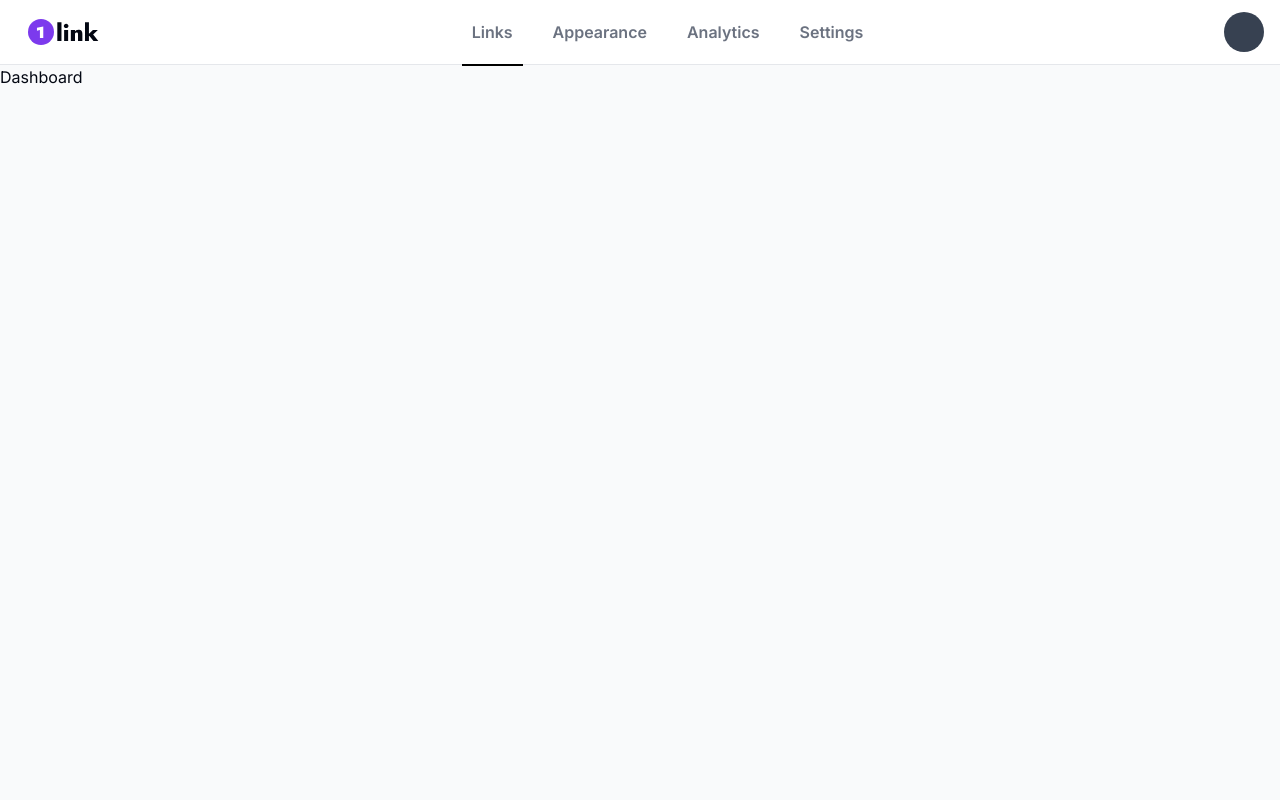
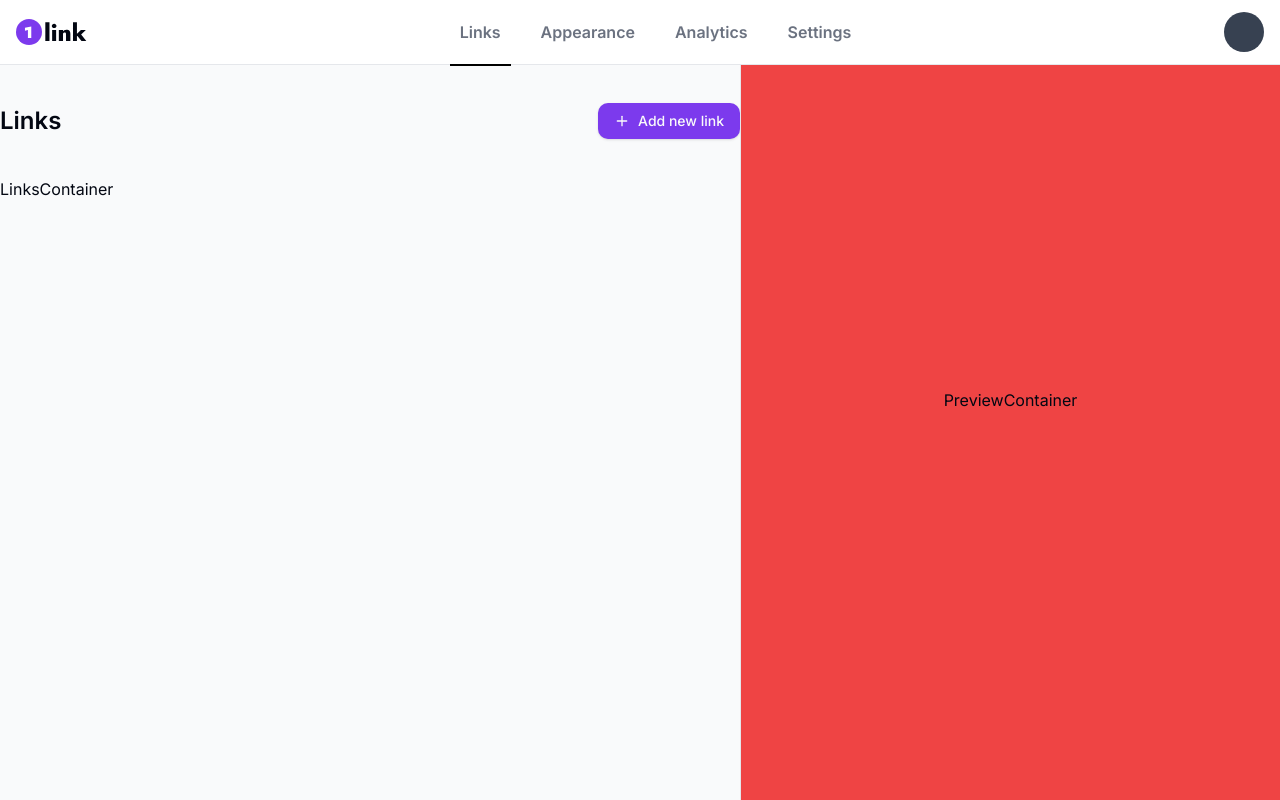
Before and after one commit to shaqeebakhtar/onelink, a Next.js app: page /dashboard in a window 1280 px wide. Built offline with nearby package versions, Linux system fonts and the light colour scheme.

Commit message:
dashboard layout setup

```diff
--- /dev/null
+++ b/app/dashboard/_components/links-container.tsx
@@ -0,0 +1,5 @@
+const LinksContainer = () => {
+  return <div>LinksContainer</div>;
+};
+
+export default LinksContainer;
--- a/app/dashboard/_components/navbar/index.tsx
+++ b/app/dashboard/_components/navbar/index.tsx
@@ -4,10 +4,9 @@ import Navigation from './navigation';
 
 const Navbar = () => {
   return (
-    <div className="sticky left-0 right-0 top-0 z-20 border-b border-gray-200 bg-white px-4">
-      <div className="w-full">
+    <header className="sticky left-0 right-0 top-0 z-20 border-b border-gray-200 bg-white px-4">
       <div className="flex h-16 items-center justify-between">
-          <Link href="/dashboard" className="px-3">
+        <Link href="/dashboard">
           <Icons.logo />
         </Link>
         <Navigation />
@@ -15,8 +14,7 @@ const Navbar = () => {
           <div className="w-10 h-10 bg-gray-700 rounded-full"></div>
         </div>
       </div>
-      </div>
-    </div>
+    </header>
   );
 };
 
--- a/app/dashboard/_components/navbar/navigation.tsx
+++ b/app/dashboard/_components/navbar/navigation.tsx
@@ -5,7 +5,7 @@ const Navigation = () => {
     'm-1 rounded-sm px-3 py-1.5 transition-all duration-75 hover:bg-gray-100 font-semibold text-gray-500 hover:text-black';
 
   return (
-    <div className="flex h-full items-center space-x-2">
+    <nav className="flex h-full items-center space-x-2">
       <Link className="relative" href="/dashboard">
         <div className={navStyle}>Links</div>
         <div className="absolute -bottom-3 w-full px-1.5">
@@ -21,7 +21,7 @@ const Navigation = () => {
       <Link href="/dashboard/settings">
         <div className={navStyle}>Settings</div>
       </Link>
-    </div>
+    </nav>
   );
 };
 
--- /dev/null
+++ b/app/dashboard/_components/preview-container.tsx
@@ -0,0 +1,9 @@
+const PreviewContainer = () => {
+  return (
+    <div className="fixed max-w-[540px] w-full bg-red-500 right-0 top-0 bottom-0 z-0 h-full p-8 grid place-items-center border-l border-gray-200">
+      PreviewContainer
+    </div>
+  );
+};
+
+export default PreviewContainer;
--- a/app/dashboard/page.tsx
+++ b/app/dashboard/page.tsx
@@ -1,5 +1,26 @@
+import { Button } from '@/components/ui/button';
+import LinksContainer from './_components/links-container';
+import PreviewContainer from './_components/preview-container';
+import { Plus } from 'lucide-react';
+
 const Dashboard = () => {
-  return <div>Dashboard</div>;
+  return (
+    <div className="h-[calc(100vh-65px)] flex">
+      <div className="w-full mr-[540px]">
+        <div className="max-w-screen-md mx-auto">
+          <div className="h-28 flex items-center justify-between">
+            <h1 className="text-2xl font-semibold">Links</h1>
+            <Button>
+              <Plus className="w-4 h-4 mr-2" />
+              Add new link
+            </Button>
+          </div>
+          <LinksContainer />
+        </div>
+      </div>
+      <PreviewContainer />
+    </div>
+  );
 };
 
 export default Dashboard;
--- a/package.json
+++ b/package.json
@@ -20,6 +20,7 @@
     "clsx": "^2.1.0",
     "drizzle-orm": "^0.29.3",
     "graphql": "^16.8.1",
+    "lucide-react": "^0.321.0",
     "mysql2": "^3.9.1",
     "next": "14.1.0",
     "react": "^18",
```
Also changed, not shown: 1 other file (tests, documents, lock files or other folders). Lines whose indentation alone changed are shown as unchanged.
